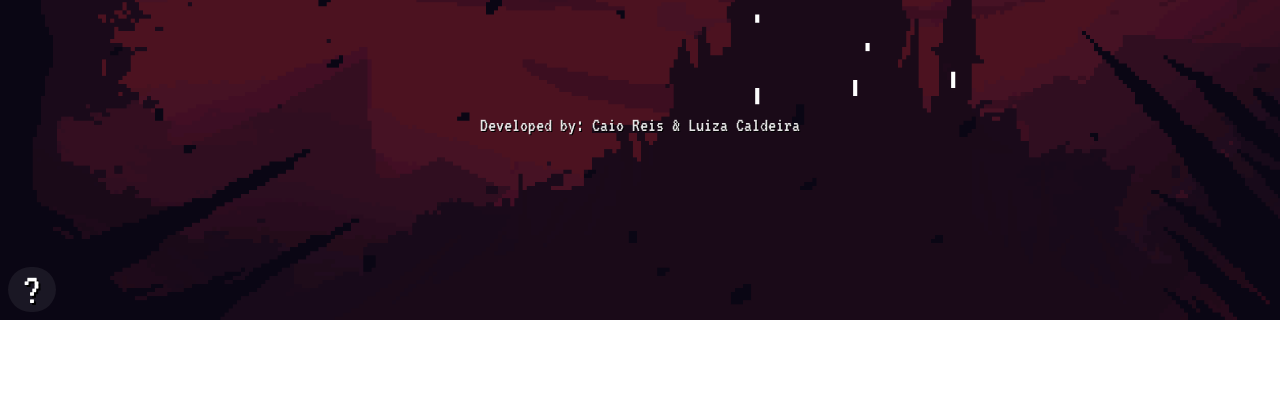
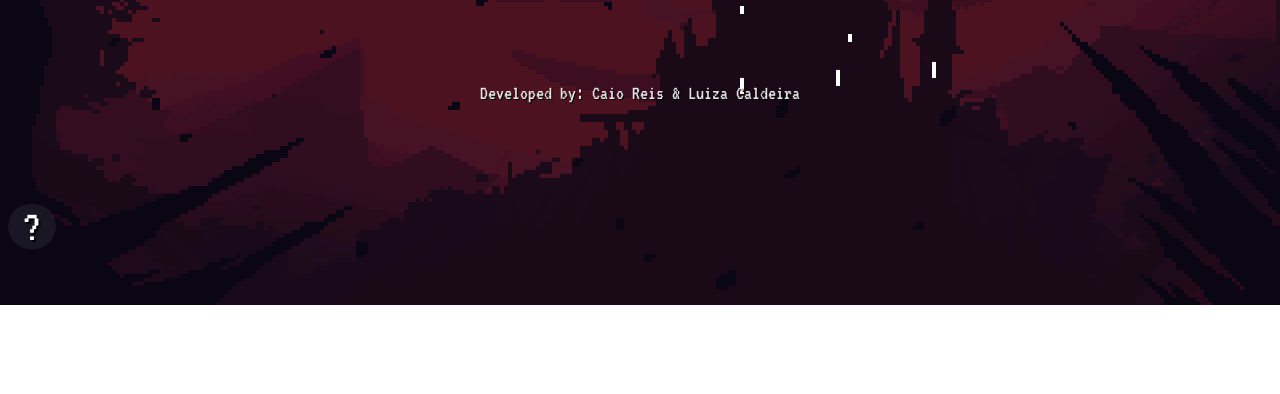
Before and after one commit to ufjf-dcc202/ufjf-dcc202-2023-3-a-trb-trabalho-desenvolvimento-web, a plain HTML site: page index.html in a window 1280 px wide. Shown: the part 406-800 px from the top of the page. Drawn offline with Linux system fonts and the light colour scheme.

```diff
--- a/styles/index.css
+++ b/styles/index.css
@@ -43,7 +43,7 @@ body {
     color: rgba(255, 255, 255, 0.89);
     text-align: center;
     text-shadow: 1px 1px 0 #000;
-    margin: 10.5%;
+    margin: 8%;
     font-size: 20px;
 }
 
```
